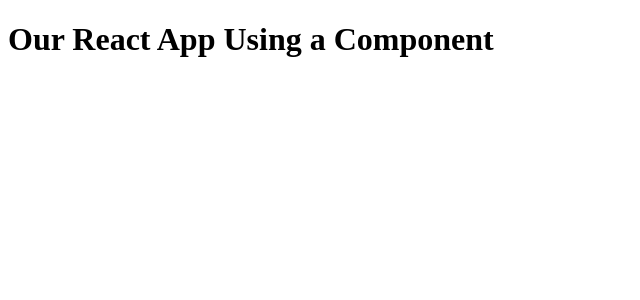
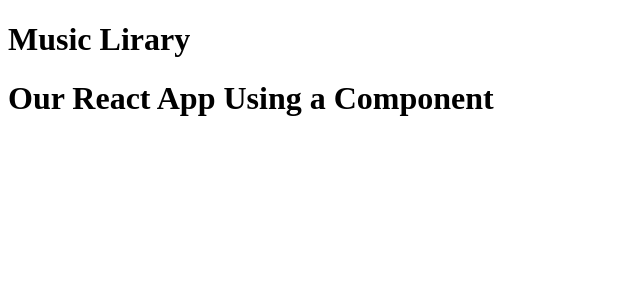
Before and after one commit to DanielPichette/Music_Library, a React (Create React App) app: page / in a window 1280 px wide. Shown: the top 300 px of the page, without its empty margins (0-640 px from the left). Built offline with nearby package versions, Linux system fonts and the light colour scheme; no server answers.

Commit message:
updated the titleBar.jsx file. imported and displayed it in the main app cpmponent succesfully

```diff
--- a/src/Components/TileBar/titleBar.jsx
+++ b/src/Components/TileBar/titleBar.jsx
@@ -0,0 +1,10 @@
+import React from 'react';
+
+function TitleBar(props) {
+    return (
+        <div>
+            <h1>Music Lirary</h1>
+        </div>
+    )
+}
+export default TitleBar;
--- a/src/Components/app.jsx
+++ b/src/Components/app.jsx
@@ -1,5 +1,6 @@
 import axios from 'axios';
 import React, { Component } from 'react';
+import TitleBar from './TileBar/titleBar';
 
 class App extends Component {
     constructor(props) {
@@ -28,8 +29,10 @@ componentDidMount(){
 
     render() {
         //console.log(this.state.songLibrary)
-        return (
+        return ( <div>
+            <TitleBar />
             <h1>Our React App Using a Component</h1>
+            </div>
          );
     }
 }
```
